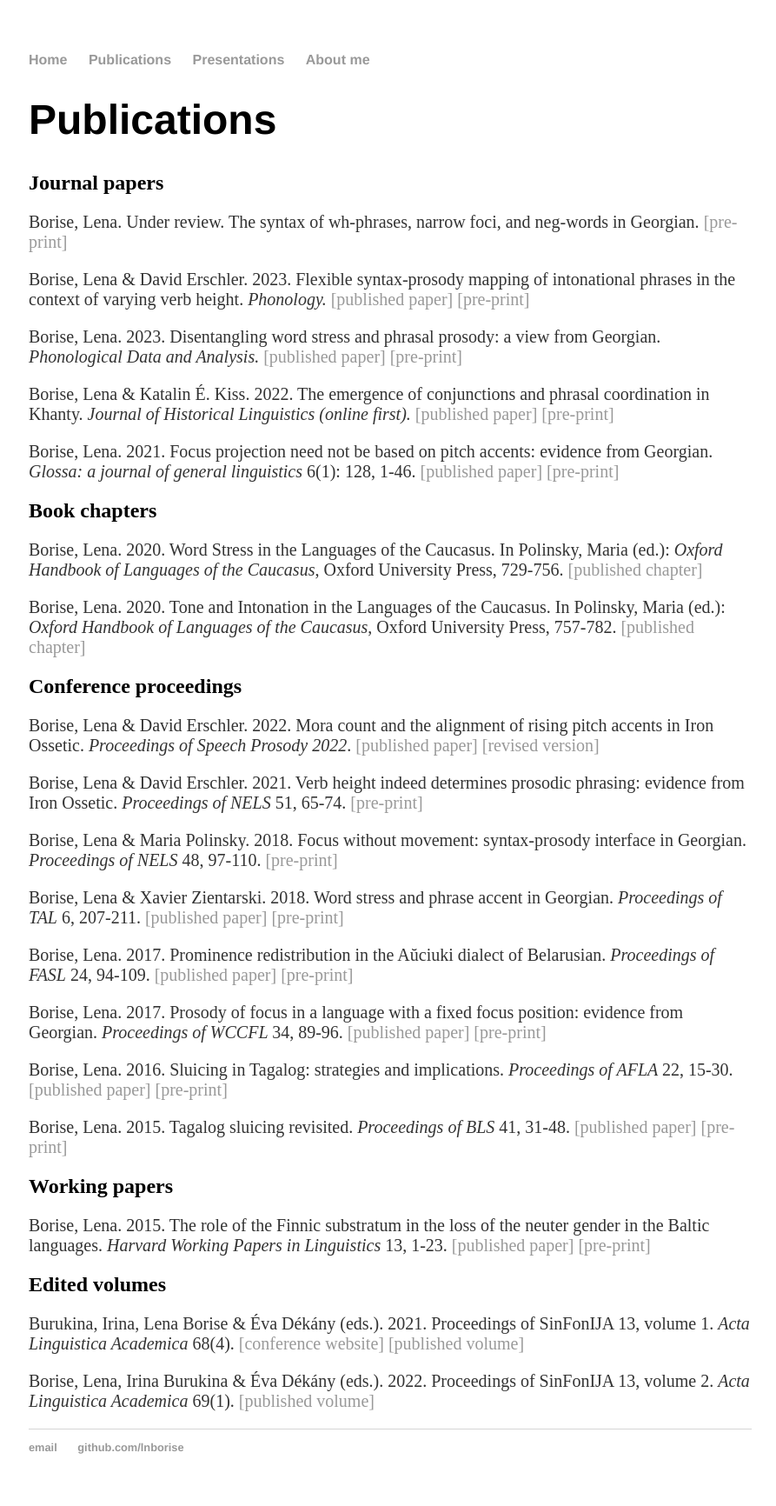
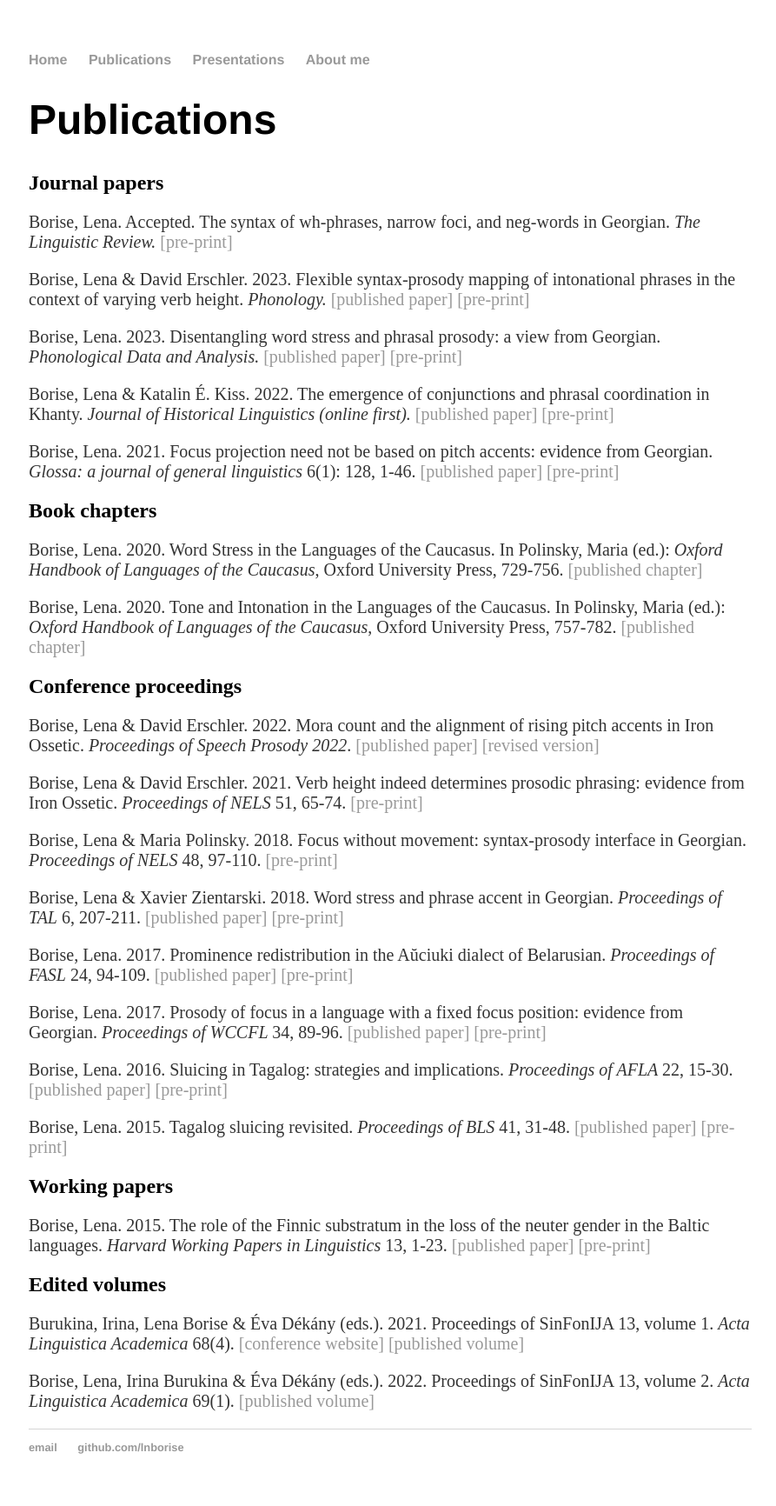
Before and after one commit to lnborise/lnborise.github.io, a Jekyll site: the page built from publications.html, in a window 1280 px wide. Shown: the whole page at 87% size, without its empty margins (191-1084 px from the left). Built offline with Jekyll 4.4.1, drawn with Linux system fonts in a browser that asks for light colours.

Commit message:
Update publications.html

```diff
--- a/publications.html
+++ b/publications.html
@@ -7,7 +7,7 @@ title: Publications
 
   <h2>Journal papers</h2>
 
-	<p>Borise, Lena. Under review. The syntax of wh-phrases, narrow foci, and neg-words in Georgian. <a href="https://lnborise.github.io/assets/Borise_PreverbalGSyntax.pdf">[pre-print]</a> </p>
+	<p>Borise, Lena. Accepted. The syntax of wh-phrases, narrow foci, and neg-words in Georgian. <i>The Linguistic Review.</i> <a href="https://lnborise.github.io/assets/Borise_PreverbalGSyntax.pdf">[pre-print]</a> </p>
 
 	<p>Borise, Lena & David Erschler. 2023. Flexible syntax-prosody mapping of intonational phrases in the context of varying verb height. <i>Phonology.</i>  <a href="https://www.cambridge.org/core/journals/phonology/article/flexible-syntaxprosody-mapping-of-intonational-phrases-in-the-context-of-varying-verb-height/BC7670EE7EB29458A171730F99076D90?fbclid=IwAR1u2_t_kHBq6jtrtR04qYcMbx9iaOQ6LkMla9YSVrDLeYkW1ObJvGZjWok">[published paper]</a> <a href="https://lnborise.github.io/assets/BoriseErschler_Ossetic_6Jun22.pdf">[pre-print]</a> </p>
 
```
